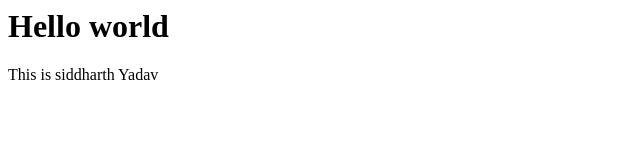
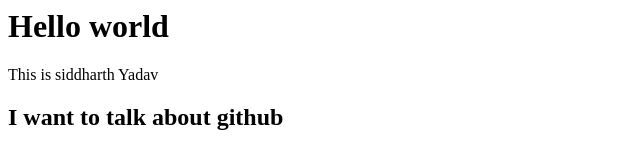
Before and after one commit to 1996sidd/learn, a plain HTML site: page index.html in a window 1280 px wide. Shown: the whole page, without its empty margins (0-640 px from the left). Drawn offline with Linux system fonts and the light colour scheme.

Commit message:
update to new tag h2

```diff
--- a/index.html
+++ b/index.html
@@ -1,2 +1,3 @@
 <h1>Hello world</h1>
 <p>This is siddharth Yadav</p>
+<h2>I want to talk about github</h2>
```
